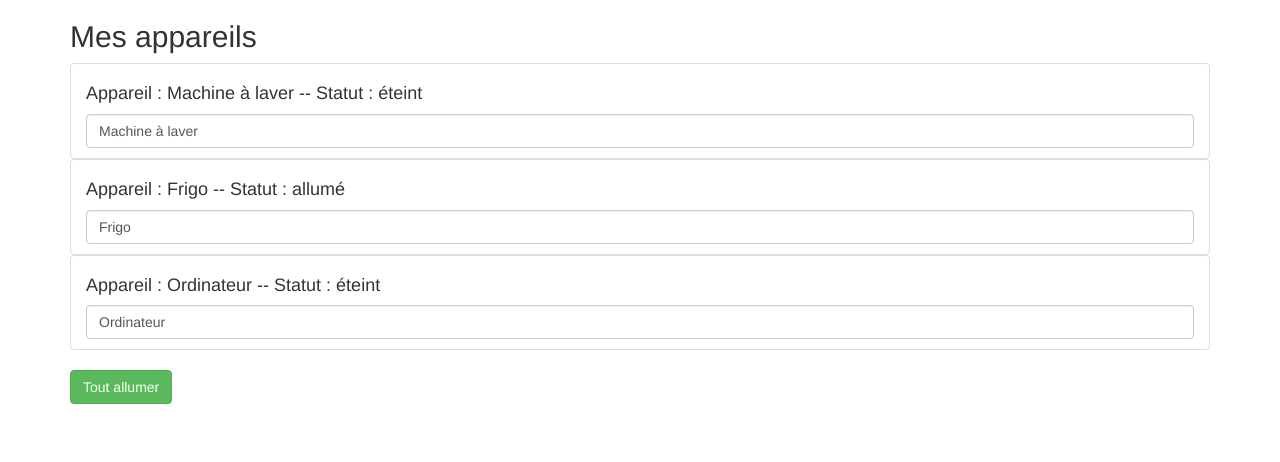
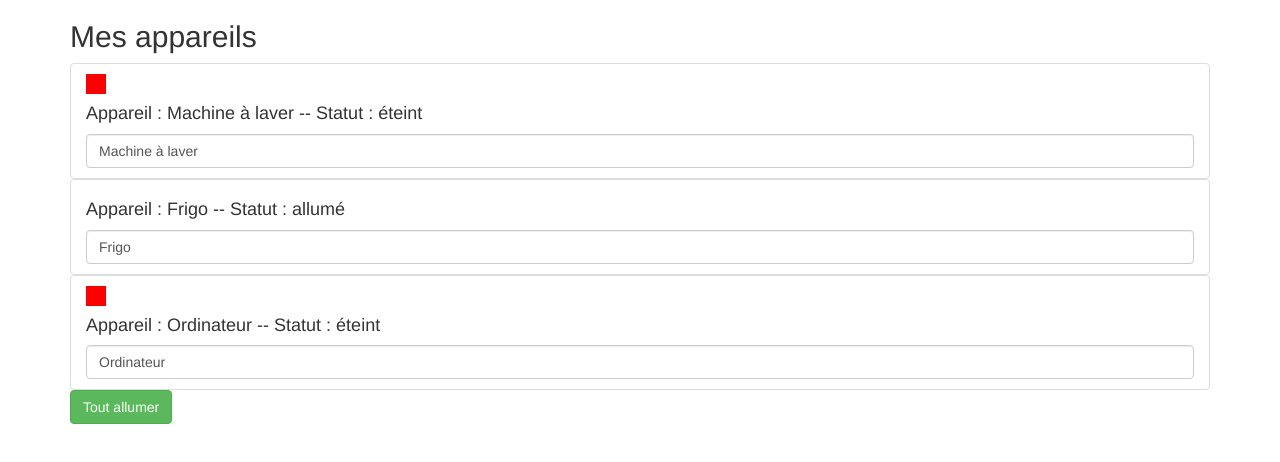
Before and after one commit to MajdiZouari/Angular, an Angular app: page / in a window 1280 px wide. Shown: the top 462 px of the page. Built offline with nearby package versions, Linux system fonts and the light colour scheme.

Commit message:
Les directives structurelles

```diff
--- a/src/app/app.component.html
+++ b/src/app/app.component.html
@@ -2,11 +2,9 @@
   <div class="row">
     <div class="col-xs-12">
       <h2>Mes appareils</h2>
-      <ul class="list-group">
-        <app-appareil [appareilName]="appareilOne" [appareilStatus]="'éteint'"></app-appareil>
-        <app-appareil [appareilName]="appareilTwo" [appareilStatus]="'allumé'"></app-appareil>
-        <app-appareil [appareilName]="appareilThree" [appareilStatus]="'éteint'"></app-appareil>
-      </ul>
+      <app-appareil  *ngFor="let appareil of appareils"
+                     [appareilName]="appareil.name"
+                     [appareilStatus]="appareil.status"></app-appareil>
       <button class="btn btn-success"
               [disabled]="!isAuth"
               (click)="onAllumer()">Tout allumer</button>
--- a/src/app/app.component.ts
+++ b/src/app/app.component.ts
@@ -8,9 +8,21 @@
 export class AppComponent {
   isAuth = false;
 
-  appareilOne = 'Machine à laver';
-  appareilTwo = 'Frigo';
-  appareilThree = 'Ordinateur';
+  appareils = [
+    {
+      name: 'Machine à laver',
+      status: 'éteint'
+    },
+    {
+      name: 'Frigo',
+      status: 'allumé'
+    },
+    {
+      name: 'Ordinateur',
+      status: 'éteint'
+    }
+  ];
+
 
 
   constructor() {
--- a/src/app/appareil/appareil.component.html
+++ b/src/app/appareil/appareil.component.html
@@ -1,4 +1,6 @@
 <li class="list-group-item">
+  <div style="width:20px;height:20px;background-color:red;"
+       *ngIf="appareilStatus === 'éteint'"></div>
   <h4>Appareil : {{ appareilName }} -- Statut : {{ getStatus() }}</h4>
   <input type="text" class="form-control" [(ngModel)]="appareilName">
 </li>
```
